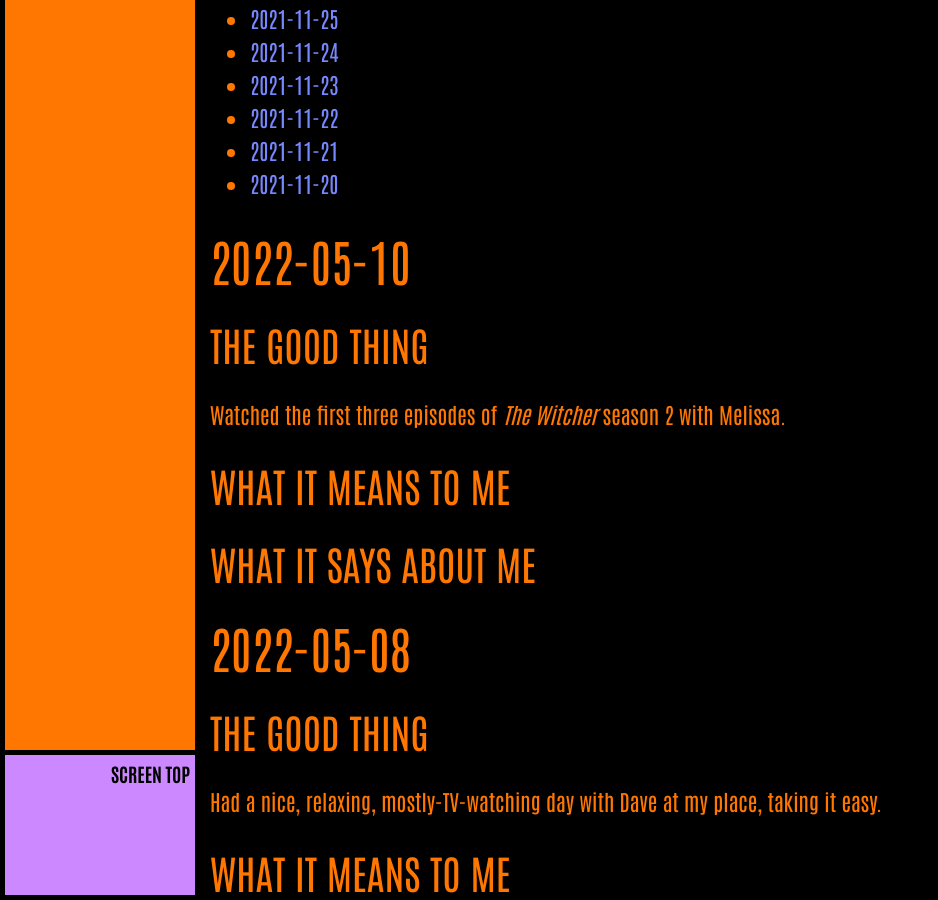
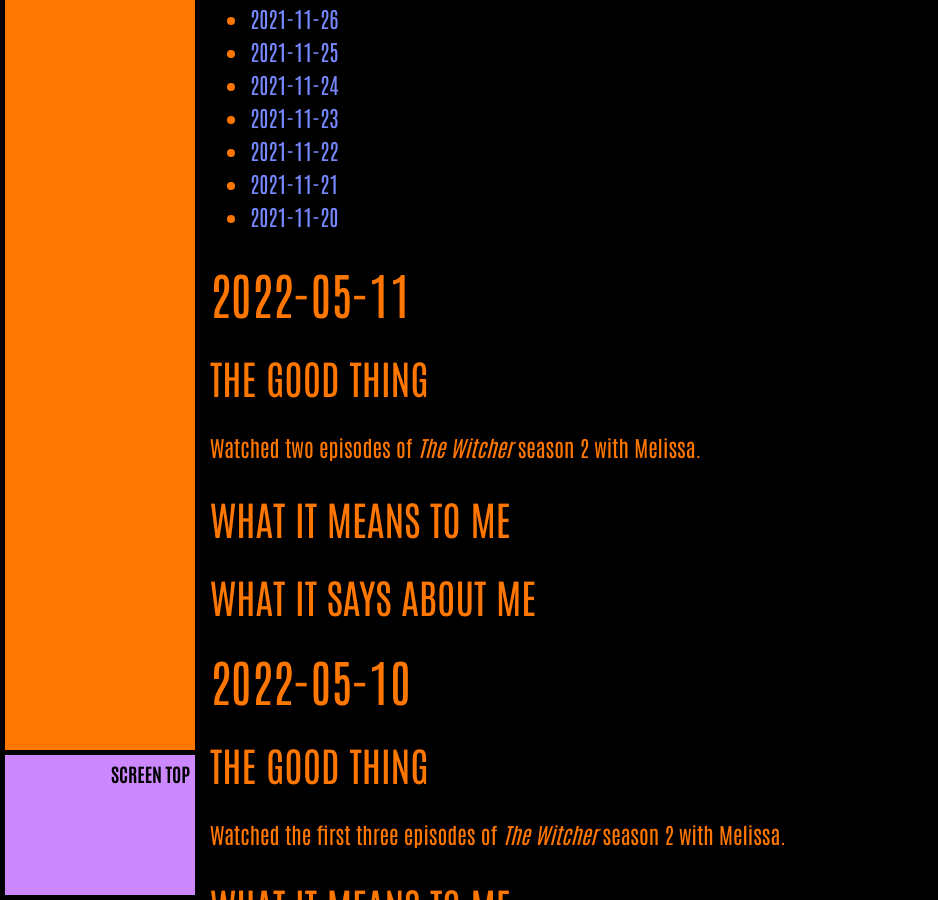
Before and after one commit to ArthurZey/arthurzey.github.io, a Jekyll site: the page built from _pages/one-good-thing.md, in a window 1280 px wide and 900 px high, scrolled down 3619 px. Shown: the whole window, without its empty margins (0-938 px from the left). Built offline with Jekyll 4.4.1, drawn with Linux system fonts in a browser that asks for light colours.

Commit message:
added stub for 2022-05-11

```diff
--- a/_pages/one-good-thing.md
+++ b/_pages/one-good-thing.md
@@ -12,6 +12,14 @@ sitemap: false
 * TOC
 {:toc}
 {::options toc_levels="2" /}
+
+## 2022-05-11
+### The Good Thing
+Watched two episodes of _The Witcher_ season 2 with Melissa.
+### What It Means to Me
+
+### What It Says about Me
+
 
 
 ## 2022-05-10
```
Also changed, not shown: other parts of _pages/one-good-thing.md (+1 -1 lines).
